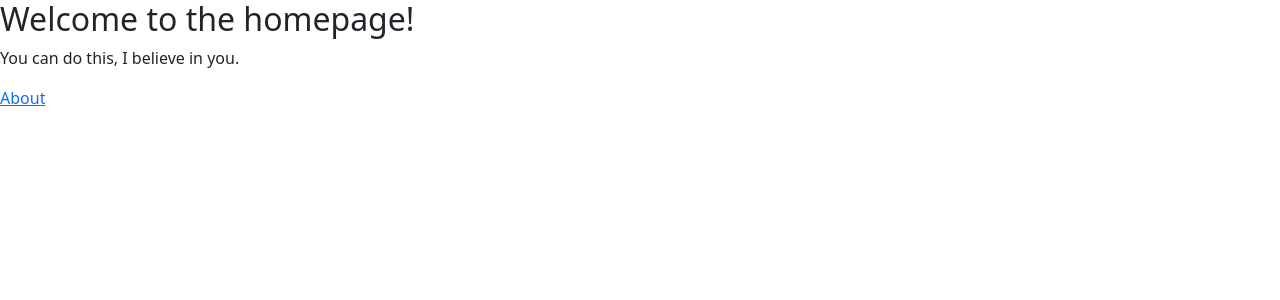
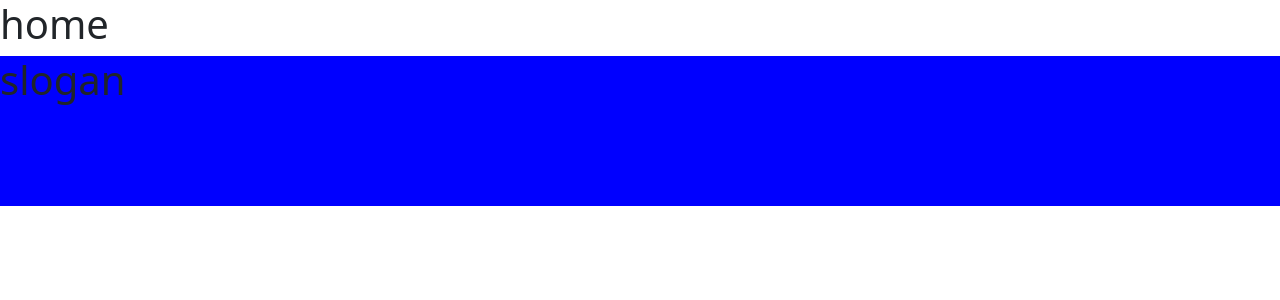
Before and after one commit to UPSxACE/quarrymanager-reactfrontend, a React (Create React App) app: page / in a window 1280 px wide. Shown: the top 300 px of the page. Built offline with nearby package versions, Linux system fonts and the light colour scheme.

Commit message:
testar criacao de componentes, subcomponentes, herança de funçoes atraves de props e styled components

```diff
--- a/src/App.js
+++ b/src/App.js
@@ -2,23 +2,11 @@ import logo from "./logo.svg";
 import "./App.css";
 import { Routes, Route, Link } from "react-router-dom";
 import { Equipa } from "./website/pages/equipa/equipa";
+import { Home } from "./website/pages/home/home";
 import "bootstrap/dist/css/bootstrap.min.css";
 import "bootstrap/dist/js/bootstrap.bundle";
 
 // App.js
-function Home() {
-  return (
-    <>
-      <main>
-        <h2>Welcome to the homepage!</h2>
-        <p>You can do this, I believe in you.</p>
-      </main>
-      <nav>
-        <Link to="/about">About</Link>
-      </nav>
-    </>
-  );
-}
 
 function About() {
   return (
@@ -42,6 +30,7 @@ function App() {
         <Route path="/" element={<Home />} />
         <Route path="about" element={<About />} />
         <Route path="equipa" element={<Equipa />} />
+        <Route path="home" element={<Home />} />
       </Routes>
     </div>
   );
--- /dev/null
+++ b/src/website/pages/home/home.js
@@ -0,0 +1,14 @@
+import React, { useState } from "react";
+import { SloganContainer } from "./slogansContainer";
+export { Home };
+
+function Home() {
+  return (
+    <div class="main">
+      <h1>home</h1>
+      <SloganContainer backgroundColor={"blue"}>
+        <h1>slogan</h1>
+      </SloganContainer>
+    </div>
+  );
+}
--- /dev/null
+++ b/src/website/pages/home/slogansContainer.js
@@ -0,0 +1,9 @@
+import React, { useState } from "react";
+import styled from "styled-components";
+export { SloganContainer };
+
+const SloganContainer = styled.div`
+  height: 150px;
+  width: 100%;
+  background-color: ${(props) => props.backgroundColor};
+`;
```
